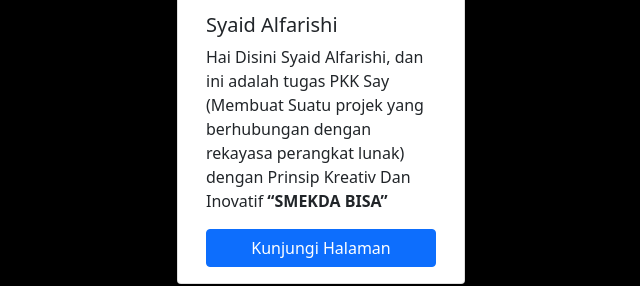
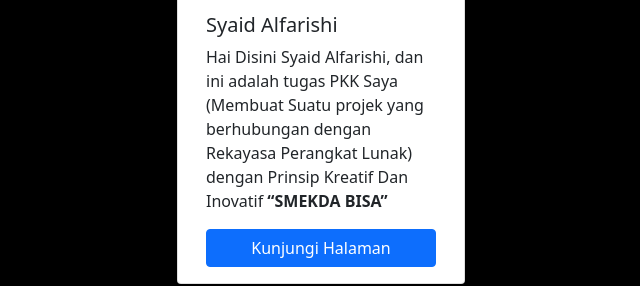
Before and after one commit to pkkrpl/all, a plain HTML site: page index.html in a window 1280 px wide. Shown: the part 215-501 px from the top of the page, 319-959 px from the left. Drawn offline with nearby package versions, Linux system fonts and the light colour scheme.

Commit message:
mengubah tulisan
mengubah  tulisan

```diff
--- a/index.html
+++ b/index.html
@@ -10,7 +10,7 @@
         integrity="sha384-1BmE4kWBq78iYhFldvKuhfTAU6auU8tT94WrHftjDbrCEXSU1oBoqyl2QvZ6jIW3" crossorigin="anonymous">
     <link rel="stylesheet" href="style.css">
     <link rel="icon" href="asset/logoIcon.png" type="image/x-icon">
-    <title>Syaid Alfarishi</title>
+    <title>Tugas PKK RPL</title>
 </head>
 
 <body class="bg-black text-dark">
@@ -35,8 +35,8 @@
                 <img src="asset/syaidalfarishi.jpg" class="card-img-top" alt="project 1">
                 <div class="card-body">
                     <h5 class="card-title">Syaid Alfarishi</h5>
-                    <p class="card-text">Hai Disini Syaid Alfarishi, dan ini adalah tugas PKK Say (Membuat Suatu projek
-                        yang berhubungan dengan rekayasa perangkat lunak) dengan Prinsip Kreativ Dan Inovatif
+                    <p class="card-text">Hai Disini Syaid Alfarishi, dan ini adalah tugas PKK Saya (Membuat Suatu projek
+                        yang berhubungan dengan Rekayasa Perangkat Lunak) dengan Prinsip Kreatif Dan Inovatif
                         <strong><q>SMEKDA BISA</q></strong> </p>
                     <a href="https://sydalfhi.github.io/first-project/" target="_blank"
                         class="btn btn-primary d-flex justify-content-center">Kunjungi
```
